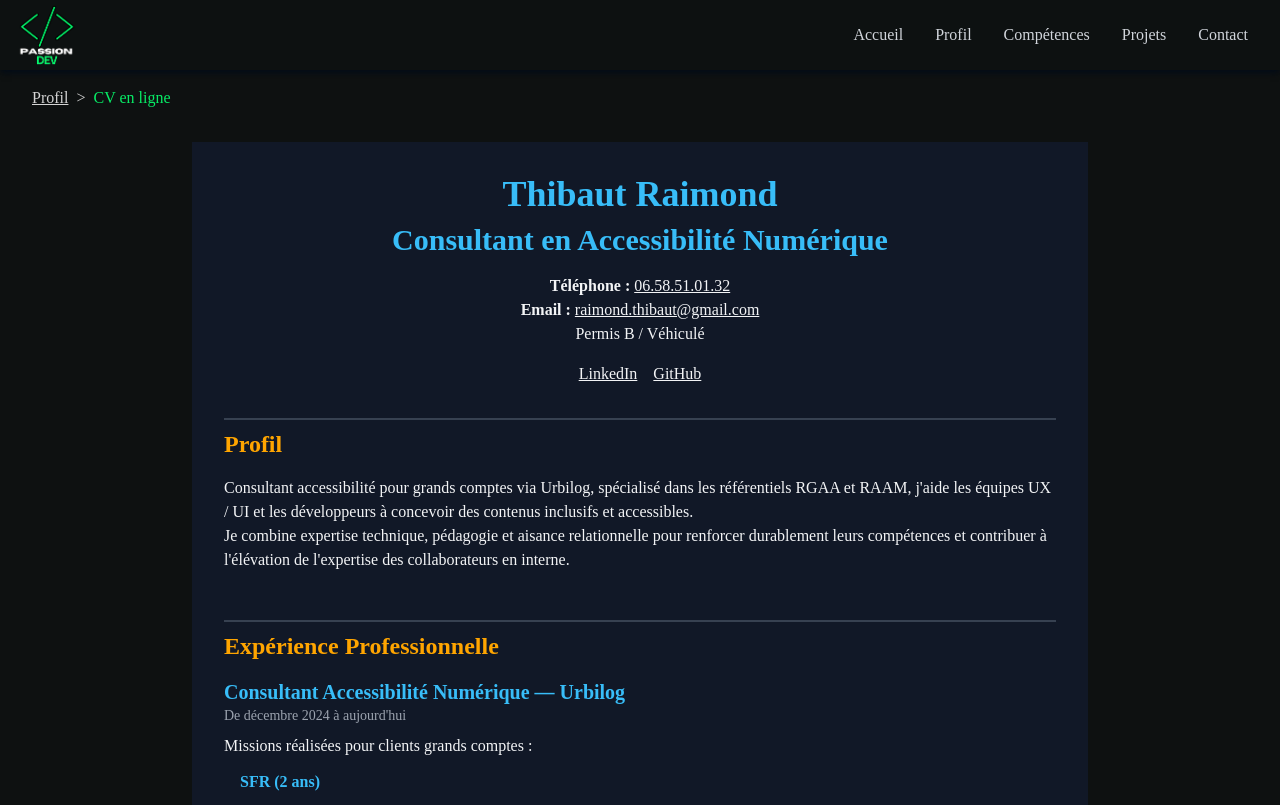
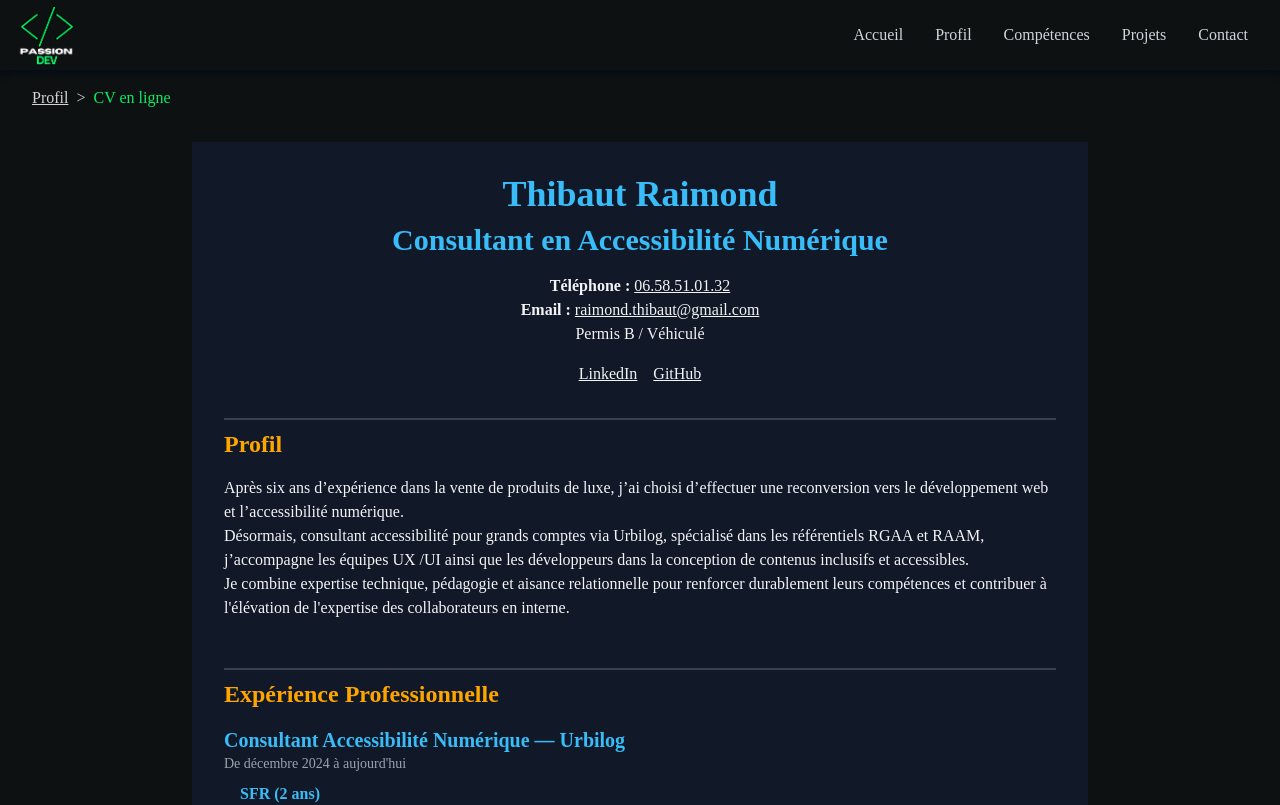
Before and after one commit to ThibautRaimond/portfolio, a React (Create React App) app: page /#/cvaccessible in a window 1280 px wide. Shown: the top 805 px of the page. Built offline with nearby package versions, Linux system fonts and the light colour scheme.

Commit message:
update cv

```diff
--- a/public/index.html
+++ b/public/index.html
@@ -7,7 +7,7 @@
 		<meta name="theme-color" content="#000000" />
 		<meta
 		name="description"
-		content="Portfolio de Thibaut RAIMOND developpeur web & mobile fullstack"
+		content="Portfolio de Thibaut RAIMOND Consultant en accessibilité numérique"
 		/>
 		<link rel="apple-touch-icon" href="%PUBLIC_URL%/logo192.png" />
 		<link rel="manifest" href="%PUBLIC_URL%/manifest.json" />
--- a/src/pages/CvAccessible.jsx
+++ b/src/pages/CvAccessible.jsx
@@ -63,11 +63,15 @@ function CvAccessible() {
             Profil
           </h3>
           <p className="text-gray-100 mb-4">
-            Consultant accessibilité pour grands comptes via Urbilog, spécialisé
-            dans les référentiels RGAA et RAAM, j'aide les équipes{" "}
-            <span lang="en">UX</span> <span aria-hidden="true">/</span>{" "}
-            <span lang="en">UI</span> et les développeurs à concevoir des
-            contenus inclusifs et accessibles.
+            Après six ans d’expérience dans la vente de produits de luxe, j’ai
+            choisi d’effectuer une reconversion vers le développement web et
+            l’accessibilité numérique.
+            <br />
+            Désormais, consultant accessibilité pour grands comptes via Urbilog,
+            spécialisé dans les référentiels RGAA et RAAM, j’accompagne les
+            équipes <span lang="en">UX</span> <span aria-hidden="true">/</span>
+            <span lang="en">UI</span> ainsi que les développeurs dans la
+            conception de contenus inclusifs et accessibles.
             <br />
             Je combine expertise technique, pédagogie et aisance relationnelle
             pour renforcer durablement leurs compétences et contribuer à
@@ -88,10 +92,6 @@ function CvAccessible() {
             <p className="text-sm text-gray-400 mb-2">
               De décembre 2024 à aujourd'hui
             </p>
-            <p className="text-gray-100 mb-3">
-              Missions réalisées pour clients grands comptes :
-            </p>
-
             <div className="ml-4 mb-4">
               <h5 className="text-sky-400 font-semibold mb-2">SFR (2 ans)</h5>
               <ul className="list-disc ml-5 space-y-1 text-gray-100">
@@ -264,7 +264,9 @@ function CvAccessible() {
             <span className="font-semibold" lang="en">
               WCAG
             </span>{" "}
-            : <span lang="en">Web Content Accessibility Guidelines</span> (standard international du <span lang="en">World Wide Web Consortium</span>)
+            : <span lang="en">Web Content Accessibility Guidelines</span>{" "}
+            (standard international du{" "}
+            <span lang="en">World Wide Web Consortium</span>)
           </p>
           <p>
             <span className="font-semibold" lang="en">
@@ -296,7 +298,8 @@ function CvAccessible() {
             <span className="font-semibold" lang="en">
               JAWS
             </span>{" "}
-            : <span lang="en">Job Access With Speech</span> (lecteur d'écran Windows)
+            : <span lang="en">Job Access With Speech</span> (lecteur d'écran
+            Windows)
           </p>
           <p>
             <span className="font-semibold" lang="en">
```
Also changed, not shown: scripts/generateAccessibleCvPdf.js (+5 -5 lines), 15 other files (tests, documents, lock files or other folders).
